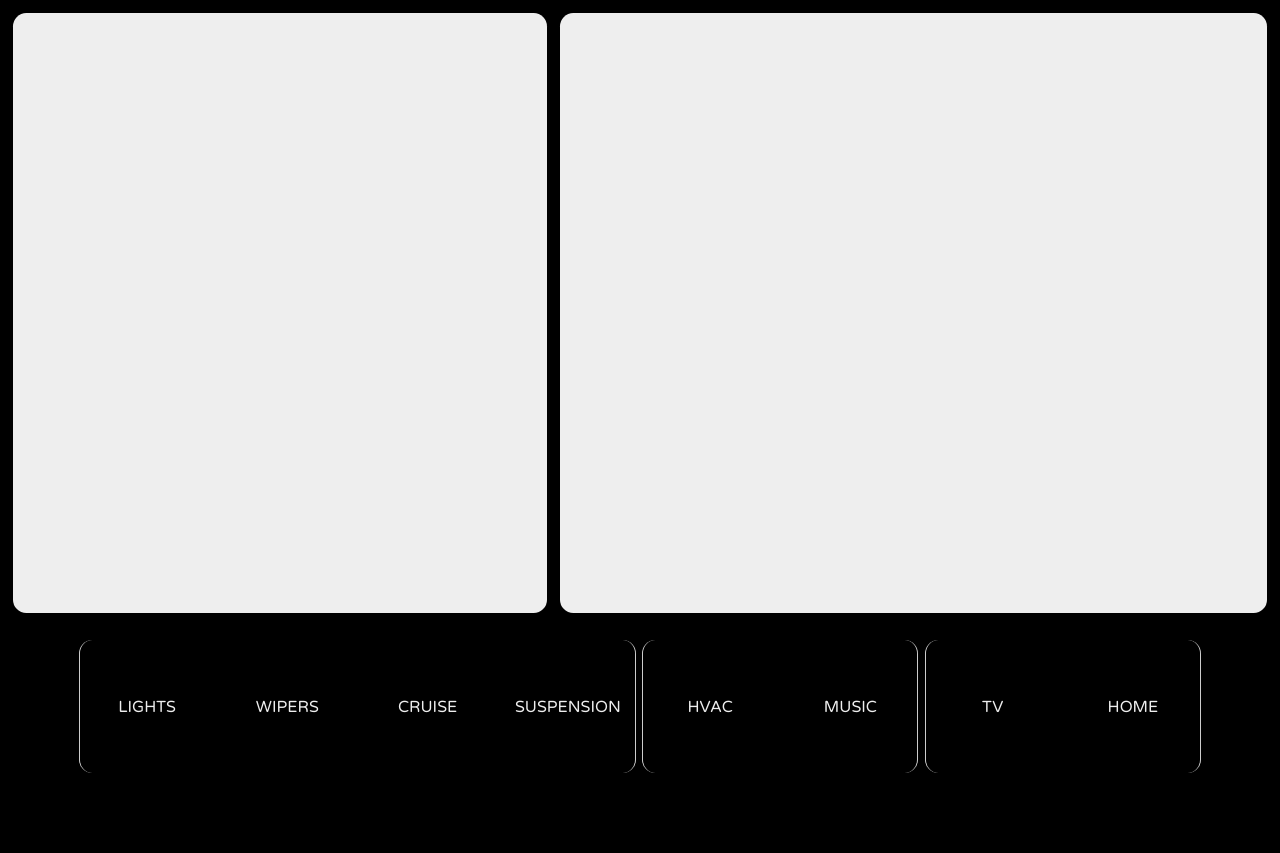
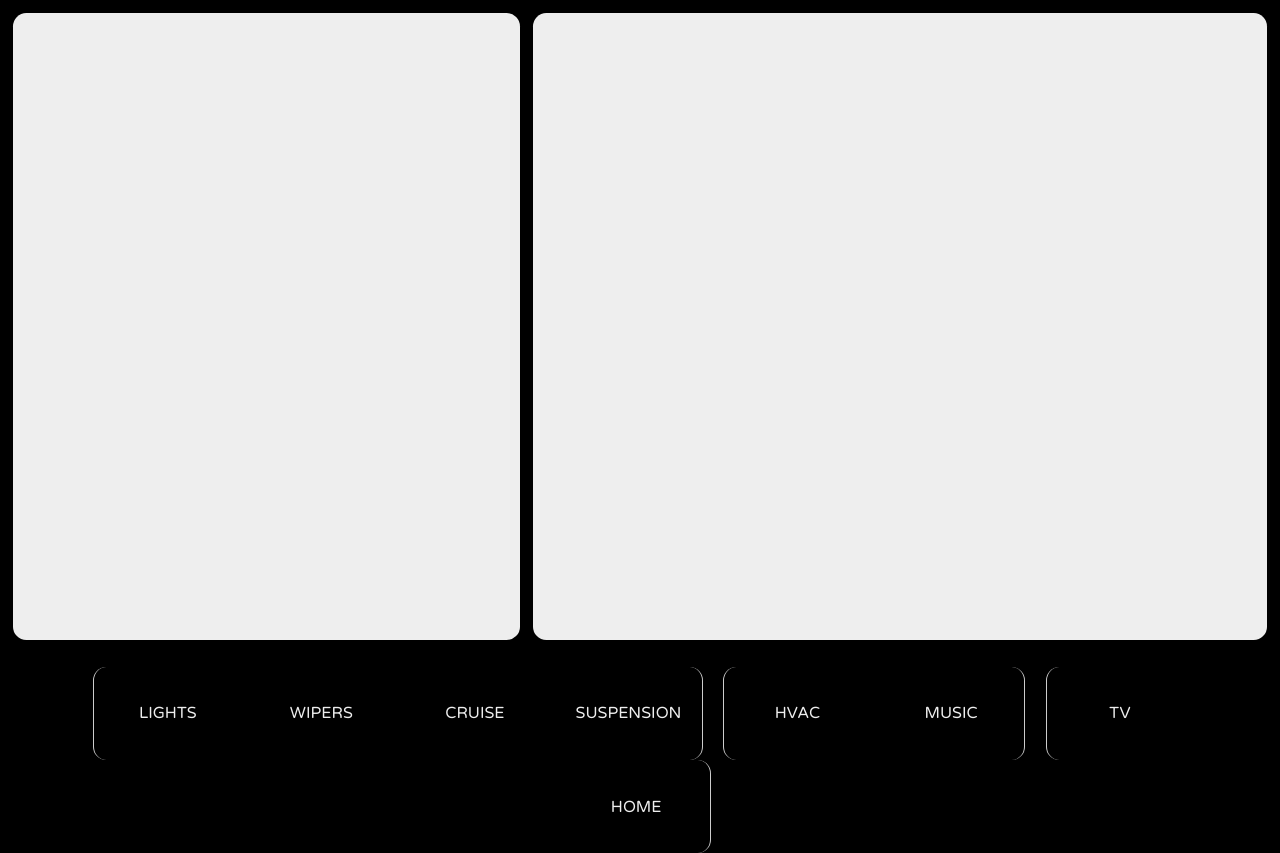
Before and after one commit to kevmister/motorhome_interface, a website: page www/index.html in a window 1280 px wide. Before the commit the page ends 800 px from the top, so only its background shows below. Drawn offline with Linux system fonts and the light colour scheme.

Commit message:
improving UI

```diff
--- a/www/index.html
+++ b/www/index.html
@@ -7,7 +7,7 @@
   <style type="text/css">
     :root{
       --padding: 0.5rem;
-      --nav-height: 6rem;
+      --controls-height: 6rem;
       --dashboard-width: 20rem;
       --transition-speed: 0.5s;
       font-size: 20pt;
@@ -21,79 +21,88 @@
       overflow: hidden;
       background: #000;
     }
-    body.driving #dashboard{
-      left: calc(var(--dashboard-width) * -1);
-      transition: left var(--transition-speed);
-    }
-    body.driving #workspace{
-      width: calc(100vw - (var(--padding) * 2));
-      transition: width var(--transition-speed);
-    }
   </style>
 
   <style type="text/css"> /* DASHBOARD */
     #dashboard{
       position: absolute;
       left: var(--padding);
+      right: calc(100vw - var(--dashboard-width) + (var(--padding) * 1));
       top: var(--padding);
-      width: var(--dashboard-width);
-      height: calc(100vh - var(--nav-height) - (var(--padding) * 3));
+      bottom: calc(var(--controls-height));
+      padding: var(--padding);
       background: #eee;
       border-radius: var(--padding);
-      transition: left var(--transition-speed);
+      transform: translateY(0);
+      transition: transform var(--transition-speed);
+    }
+
+    body.parked #dashboard{
+      transform: translateX(calc((var(--dashboard-width) * -1) + var(--padding) ));
+      transition: transform var(--transition-speed);
     }
   </style>
 
   <style type="text/css"> /* WORKSPACE */
     #workspace{
       position: absolute;
+      left: calc(var(--dashboard-width) + (var(--padding) * 0));
       right: var(--padding);
       top: var(--padding);
-      width: calc(100vw - var(--dashboard-width) - (var(--padding) * 3));
-      height: calc(100vh - var(--nav-height) - (var(--padding) * 3));
+      bottom: calc(var(--controls-height));
+      padding: var(--padding);
       background: #eee;
       border-radius: var(--padding);
-      transition: width var(--transition-speed);
+      transition: left var(--transition-speed);
+    }
+
+    body.parked #workspace{
+      left: var(--padding);
+      transition: left var(--transition-speed);
     }
   </style>
   </style>
-  <style type="text/css"> /* NAVIGATION */
-    #nav{
+  <style type="text/css"> /* NAVIGATION BUTTONS */
+    #controls{
       position: absolute;
-      left: 0;
-      right: 0;
-      bottom: 0;
-      height: var(--nav-height);
+      left: var(--padding);
+      right: var(--padding);
+      top: calc(100vh - var(--controls-height));
+      bottom: var(--padding);
+      padding: calc(var(--padding)*2);
       background: #000;
     }
-    #nav .option.start{
+    #controls .option.start{
       border-left: 1pt solid #ccc;
+      margin-left: calc(var(--padding) / 2);
     }
-    #nav .option.end{
+    #controls .option.end{
       border-right: 1pt solid #ccc;
+      margin-right: calc(var(--padding) / 2);
     }
-    #nav .option{
-      width: calc(var(--nav-height) - var(--padding)*2);
-      height: calc(var(--nav-height) - var(--padding)*2);
+    #controls .option{
+      width: 4.5rem;
+      height: 100%;
       border-radius: var(--padding);
+      padding: 0 var(--padding);
       color: #eee;
       display: inline-grid;
       grid-template-areas: "upper" "title" "lower";
       grid-template-rows: 1fr 1fr 1fr;
       font-size: 0.6rem;
     }
-    #nav .upper{
+    #controls .upper{
       grid-area: upper;
     }
-    #nav .title{
+    #controls .title{
       grid-area: title;
     }
-    #nav .lower{
+    #controls .lower{
       grid-area: lower;
     }
-    #nav .upper,
-    #nav .title,
-    #nav .lower{
+    #controls .upper,
+    #controls .title,
+    #controls .lower{
       display: flex;
       align-items: center;
       justify-content: center;
@@ -111,7 +120,7 @@
     <div class="speedometer"></div>
   </div>
   <div id="workspace"></div>
-  <div id="nav">
+  <div id="controls">
     <div class="option start">
       <div class="upper"></div>
       <div class="title">LIGHTS</div>
@@ -156,7 +165,7 @@
 </body>
 <script type="text/javascript">
   setInterval(() => {
-    //document.querySelector('body').classList.toggle('driving')
+    //document.querySelector('body').classList.toggle('parked')
   }, 5000)
 </script>
 </html>
```
